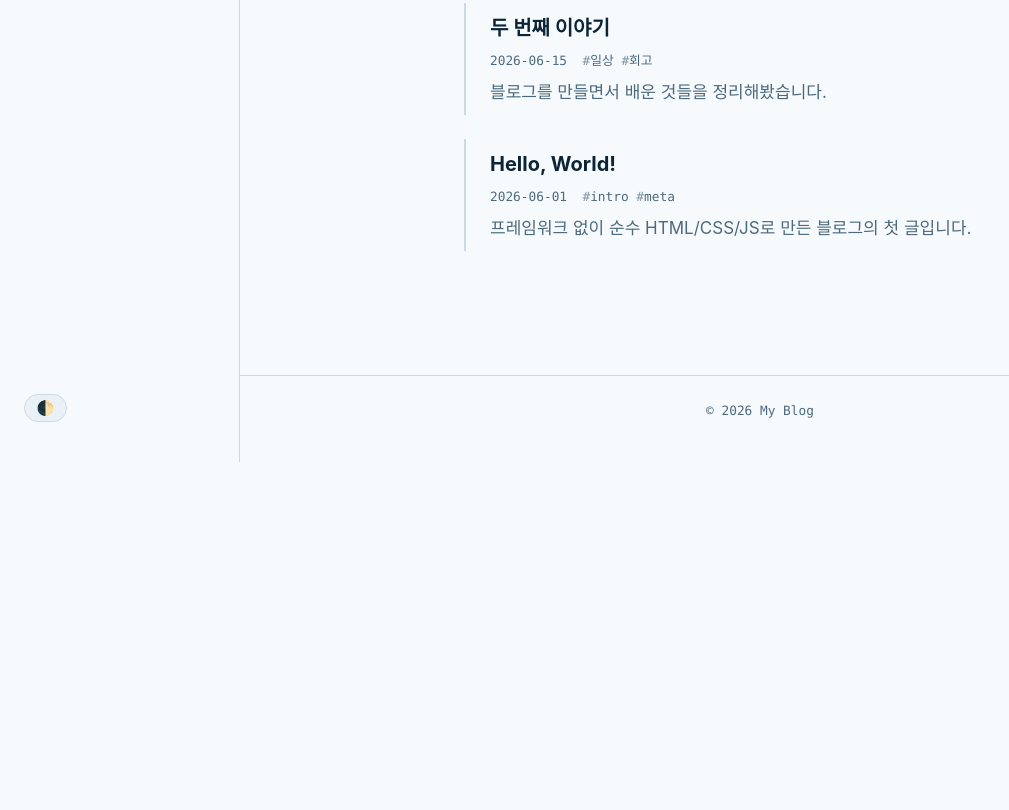
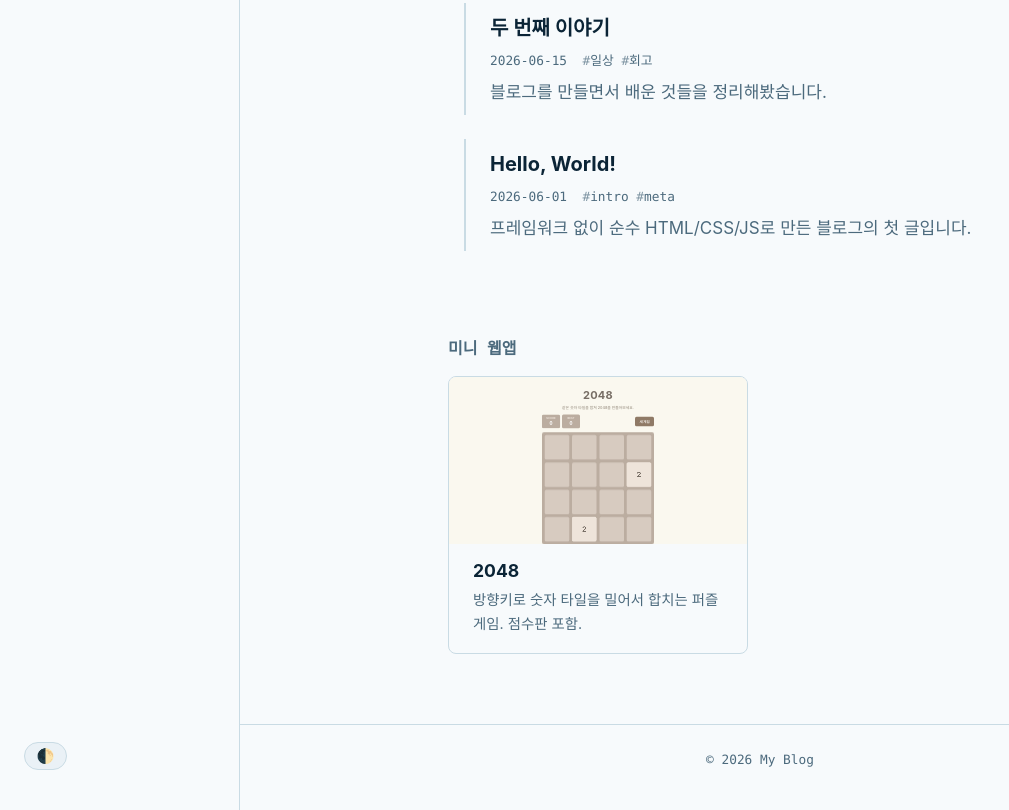
Before and after one commit to hasuncho/my-blog, a website: page index.html in a window 1280 px wide. Shown: the part 338-1148 px from the top of the page, without its empty margins (0-1009 px from the left). Before the commit the page ends 800 px from the top, so only its background shows below. Drawn offline with Linux system fonts and the light colour scheme.

Commit message:
Fix 2048 input lock bug, embed game card on blog home
- game.js: remove duplicate inputLocked guard in move() that made
  every keyboard/touch move silently no-op (Review stage finding)
- index.html (2048): add role="alert" to overlay message for a11y
- index.html / components.css (blog): add "미니 웹앱" showcase
  section with a 2048 game card (title, description, iframe preview)
  linking to apps/2048/index.html
- apps/2048/review.md: review stage writeup

Co-Authored-By: Claude Sonnet 5 <noreply@anthropic.com>

```diff
--- a/apps/2048/game.js
+++ b/apps/2048/game.js
@@ -177,7 +177,7 @@ function transpose(b) {
  * 전체 보드 이동
  * ------------------------------------------------------- */
 function move(direction) {
-  if (inputLocked || isGameOver) return;
+  if (isGameOver) return;
   if (hasWon && !keepPlayingAfterWin) return;
 
   const previousBoard = cloneBoard(board);
--- a/apps/2048/index.html
+++ b/apps/2048/index.html
@@ -37,7 +37,7 @@
 
         <div class="overlay" id="overlay" hidden>
           <div class="overlay-content">
-            <p class="overlay-message" id="overlay-message"></p>
+            <p class="overlay-message" id="overlay-message" role="alert"></p>
             <div class="overlay-actions" id="overlay-actions">
               <button type="button" id="overlay-keep-playing-btn" hidden>계속하기</button>
               <button type="button" id="overlay-restart-btn">새 게임</button>
--- a/css/components.css
+++ b/css/components.css
@@ -90,3 +90,82 @@
 .empty-state {
   color: var(--color-text-secondary);
 }
+
+.apps-showcase {
+  width: 100%;
+  max-width: var(--content-width);
+  margin: 0 auto;
+  padding: 0 var(--space-md) var(--space-xl);
+}
+
+.apps-showcase__title {
+  font-size: 1rem;
+  font-family: var(--font-mono);
+  color: var(--color-text-secondary);
+  margin-bottom: var(--space-sm);
+}
+
+.apps-showcase__list {
+  list-style: none;
+  margin: 0;
+  padding: 0;
+  display: grid;
+  grid-template-columns: 1fr;
+  gap: var(--space-md);
+}
+
+.app-card__link {
+  display: block;
+  text-decoration: none;
+  color: var(--color-text);
+  border: 1px solid var(--color-border);
+  border-radius: 0.5rem;
+  overflow: hidden;
+  transition: border-color 0.15s ease;
+}
+
+.app-card__link:hover,
+.app-card__link:focus-visible {
+  border-color: var(--color-accent);
+}
+
+.app-card__preview {
+  position: relative;
+  aspect-ratio: 16 / 9;
+  overflow: hidden;
+  background-color: var(--color-bg-secondary);
+}
+
+.app-card__preview iframe {
+  position: absolute;
+  top: 0;
+  left: 0;
+  width: 400%;
+  height: 400%;
+  border: 0;
+  transform: scale(0.25);
+  transform-origin: top left;
+  pointer-events: none;
+}
+
+.app-card__body {
+  padding: var(--space-sm) var(--space-md);
+}
+
+.app-card__name {
+  margin: 0 0 0.25em;
+  font-size: 1.1rem;
+  font-weight: 700;
+}
+
+.app-card__desc {
+  margin: 0;
+  color: var(--color-text-secondary);
+  font-size: 0.9rem;
+}
+
+@media (min-width: 640px) {
+  .apps-showcase__list {
+    grid-template-columns: repeat(auto-fill, minmax(220px, 1fr));
+  }
+}
--- a/index.html
+++ b/index.html
@@ -26,6 +26,22 @@
   </aside>
   <div class="content-area">
     <main id="app" class="site-main"></main>
+    <section class="apps-showcase" aria-labelledby="apps-showcase-title">
+      <h2 id="apps-showcase-title" class="apps-showcase__title">미니 웹앱</h2>
+      <ul class="apps-showcase__list">
+        <li class="app-card">
+          <a class="app-card__link" href="apps/2048/index.html" target="_blank" rel="noopener">
+            <div class="app-card__preview">
+              <iframe src="apps/2048/index.html" title="2048 게임 미리보기" tabindex="-1" aria-hidden="true" loading="lazy"></iframe>
+            </div>
+            <div class="app-card__body">
+              <h3 class="app-card__name">2048</h3>
+              <p class="app-card__desc">방향키로 숫자 타일을 밀어서 합치는 퍼즐 게임. 점수판 포함.</p>
+            </div>
+          </a>
+        </li>
+      </ul>
+    </section>
     <footer class="site-footer">
       <p>&copy; 2026 My Blog</p>
     </footer>
```
Also changed, not shown: apps/2048/review.md (added, +109 -0 lines).
